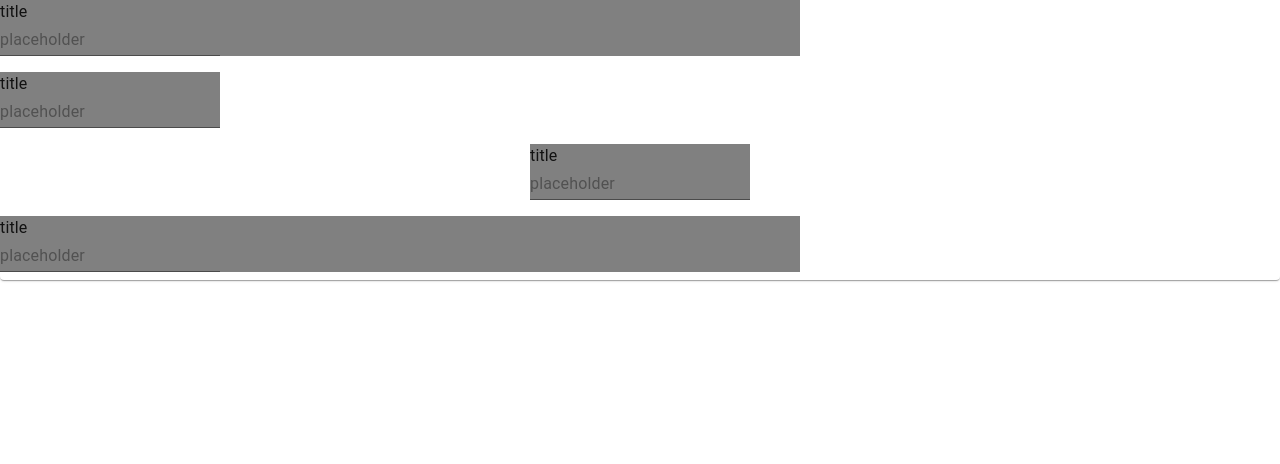
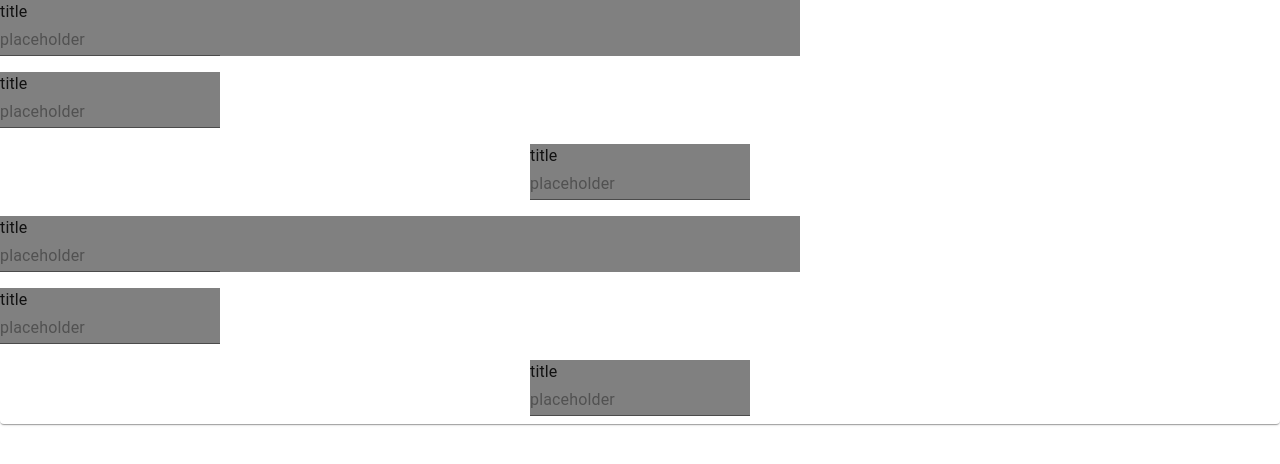
Before and after one commit to dhythm/react-cra-playground, a React (Create React App) app: page / in a window 1280 px wide. Shown: the top 464 px of the page. Built offline with nearby package versions, Linux system fonts and the light colour scheme.

Commit message:
feat(components): check the befaivour of Grid item

```diff
--- a/src/components/GridLayout.tsx
+++ b/src/components/GridLayout.tsx
@@ -1,12 +1,13 @@
-import { Grid, Box, Typography } from "@material-ui/core";
+import { Grid } from "@material-ui/core";
 import React from "react";
-import { TextField } from "./TextField";
+import { FlexBoxTextField, TextField } from "./TextField";
 
-export const GridLayout = () => {
+export const GridLayout: React.FC = () => {
   return (
     <Grid container spacing={2}>
+      {/* Having 800 width but being not centered */}
       <Grid item xs={12}>
-        <Box
+        <div
           style={{
             backgroundColor: "grey",
             maxWidth: 800,
@@ -14,34 +15,63 @@ export const GridLayout = () => {
           }}
         >
           <TextField title="title" />
-        </Box>
+        </div>
       </Grid>
+
+      {/* Not having 800 width and being not centered */}
       <Grid item container xs={12} style={{ textAlign: "center" }}>
-        <Box
+        <div
+          style={{
+            backgroundColor: "grey",
+            maxWidth: 800,
+          }}
+        >
+          <TextField title="title" />
+        </div>
+      </Grid>
+
+      {/* Being centered but not having 800 width */}
+      <Grid item container xs={12} justify="center">
+        <div
+          style={{
+            backgroundColor: "grey",
+            maxWidth: 800,
+          }}
+        >
+          <TextField title="title" />
+        </div>
+      </Grid>
+
+      <Grid item xs={12}>
+        <div
           style={{
             backgroundColor: "grey",
             maxWidth: 800,
             textAlign: "center",
           }}
         >
-          <TextField title="title" />
-        </Box>
+          <FlexBoxTextField title="title" />
+        </div>
       </Grid>
-      <Grid item container xs={12} justify="center">
-        <Box
+      <Grid item container xs={12} style={{ textAlign: "center" }}>
+        <div
           style={{
             backgroundColor: "grey",
             maxWidth: 800,
-            textAlign: "center",
           }}
         >
-          <TextField title="title" />
-        </Box>
+          <FlexBoxTextField title="title" />
+        </div>
       </Grid>
-      <Grid item xs={12}>
-        <Box style={{ backgroundColor: "grey", width: 800 }}>
-          <TextField title="title" />
-        </Box>
+      <Grid item container xs={12} justify="center">
+        <div
+          style={{
+            backgroundColor: "grey",
+            maxWidth: 800,
+          }}
+        >
+          <FlexBoxTextField title="title" />
+        </div>
       </Grid>
     </Grid>
   );
--- a/src/components/TextField.tsx
+++ b/src/components/TextField.tsx
@@ -20,11 +20,13 @@ export const TextField: React.FC<Props> = ({ title }) => {
 
 export const FlexBoxTextField: React.FC<Props> = ({ title }) => {
   return (
-    <div style={{ display: "flex" }}>
+    <div style={{ display: "flex", flexDirection: "column" }}>
       <div style={{ display: "flex", flexDirection: "row" }}>
         <Typography>{title}</Typography>
       </div>
-      <div style={{ display: "flex", flexDirection: "row" }}>
+      <div
+        style={{ display: "flex", flexDirection: "row", alignItems: "center" }}
+      >
         <MuiTextField placeholder="placeholder" />
       </div>
     </div>
```
